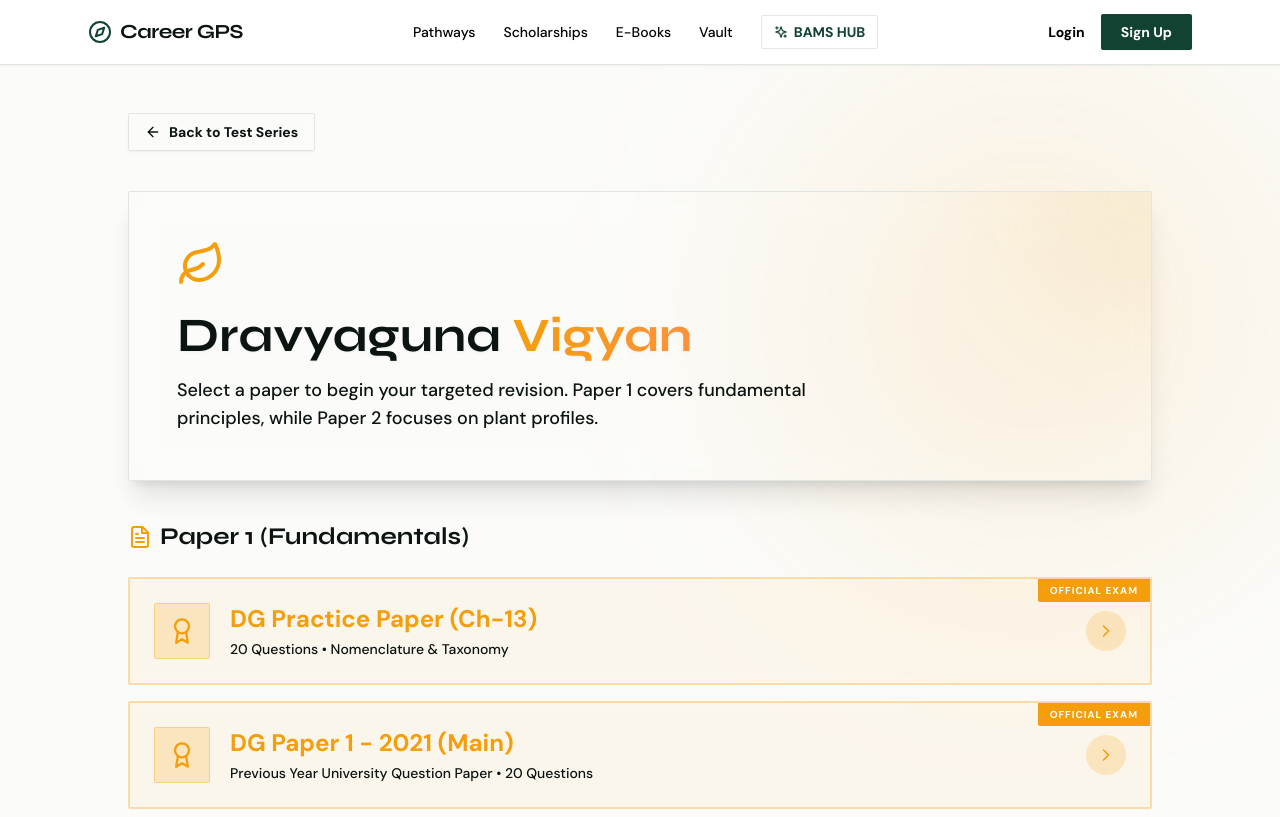
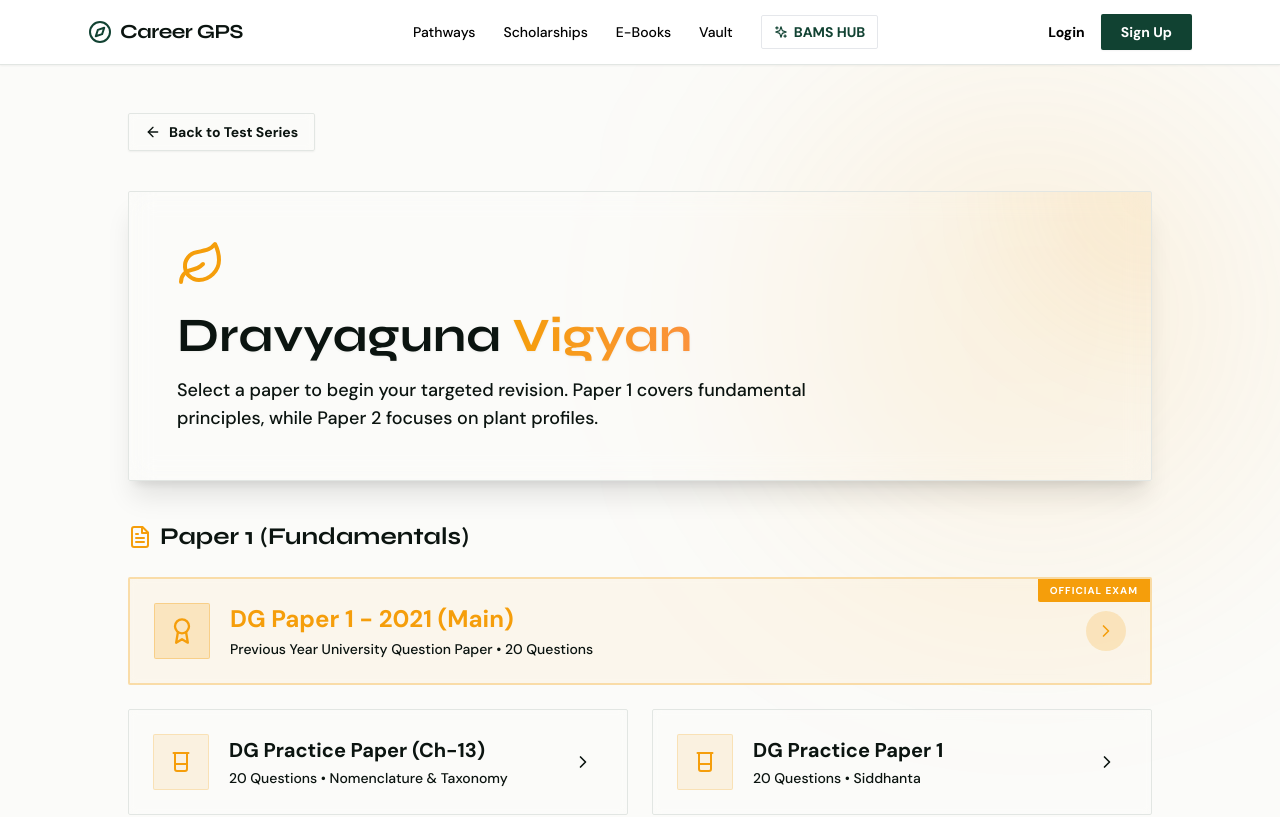
Before and after one commit to SahilDhinwa/Career-gps2.0, a Next.js app: page /mcq-practice/dravyaguna in a window 1280 px wide. Shown: the top 817 px of the page. Built offline with nearby package versions, Linux system fonts and the light colour scheme; no server answers.

Commit message:
Add Chapter 13 test to practice tests

```diff
--- a/app/mcq-practice/dravyaguna/page.tsx
+++ b/app/mcq-practice/dravyaguna/page.tsx
@@ -8,9 +8,6 @@ import { ArrowLeft, Leaf, Beaker, FileText, ChevronRight, Lock, Award } from "lu
 // ==========================================
 
 const PAPER_1_SPECIAL_TESTS = [
-  // Add the new Chapter 13 test right here:
-  { id: "chapter-13", title: "DG Practice Paper (Ch-13)", subtitle: "20 Questions • Nomenclature & Taxonomy", link: "/mcq-practice/dravyaguna/paper-1/chapter-13" },
-
   {
     id: "batch-2021",
     title: "DG Paper 1 - 2021 (Main)",
@@ -20,6 +17,9 @@ const PAPER_1_SPECIAL_TESTS = [
 ];
 
 const PAPER_1_PRACTICE_TESTS = [
+  // Add the new Chapter 13 test right here:
+  { id: "chapter-13", title: "DG Practice Paper (Ch-13)", subtitle: "20 Questions • Nomenclature & Taxonomy", link: "/mcq-practice/dravyaguna/paper-1/chapter-13" },
+
   { id: "test-1", title: "DG Practice Paper 1", subtitle: "20 Questions • Siddhanta", link: "/mcq-practice/dravyaguna/paper-1/test-1" },
   { id: "test-2", title: "DG Practice Paper 2", subtitle: "Questions 21 - 40", link: "/mcq-practice/dravyaguna/paper-1/test-2" },
   { id: "test-3", title: "DG Practice Paper 3", subtitle: "Questions 41 - 60", link: "/mcq-practice/dravyaguna/paper-1/test-3" },
```
